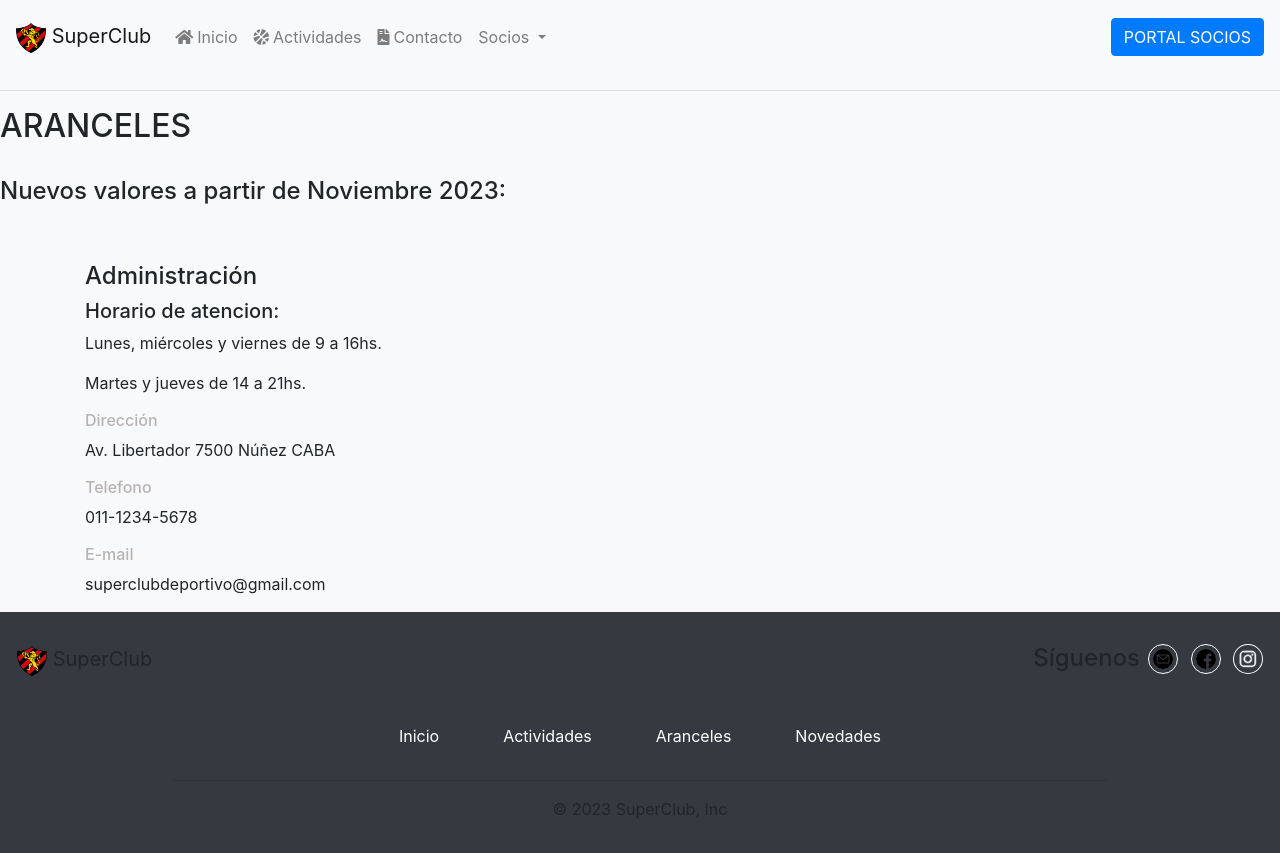
After one commit to RoldanNatalia/CaC23655_Grupo2_AppMyClub, a Django app: page /AppMyClub/socios/aranceles in a window 1280 px wide. The commit adds this page. Run offline with Django 4.2, Linux system fonts and the light colour scheme; some libraries are stand-ins or nearby versions.

Commit message:
Front presentacion

```diff
--- a/core/static/core/css/formulario.css
+++ b/core/static/core/css/formulario.css
@@ -39,8 +39,8 @@
 
 .formulario-contact{
     border:2px solid rgb(4, 124, 176);
+    background-color:lightgrey;
     padding:20px 40px;
-
     border-radius: 15px;
     margin:40px;
 }
--- a/core/static/core/css/socio_nuevo.css
+++ b/core/static/core/css/socio_nuevo.css
@@ -1,12 +1,17 @@
 label {
     display:inline-block;
     width: 80px;
+    color:grey;
+    font-size: 15px;
+    margin-left: 10px;
 }
 .form-group{
-    border-radius: 5px;
+    border-radius: 20px;
     border: 1px solid rgb(4, 124, 176);;
     width: 500px;
     padding: 8px;
+    background-color:lightgrey;
+    margin-left: 10px;
 
 }
 .container{
@@ -17,7 +22,7 @@ label {
 
 }
 h6{
-    color: #b8b3b3;;
+    color: #b8b3b3;
 }
 .datos_club{
     display: inline;
--- a/core/templates/core/base.html
+++ b/core/templates/core/base.html
@@ -7,6 +7,8 @@
     <title>{% block page_title %}{% endblock %}</title>
 
     <link rel="stylesheet" href="https://cdn.jsdelivr.net/npm/bootstrap@4.0.0/dist/css/bootstrap.min.css" integrity="sha384-Gn5384xqQ1aoWXA+058RXPxPg6fy4IWvTNh0E263XmFcJlSAwiGgFAW/dAiS6JXm" crossorigin="anonymous">
+
+    <link rel="stylesheet" href="{% static 'core/fontawesome/css/all.css' %}">
     {% block extra_css %}{%endblock%}
 </head>
 <body class="bg-light">
--- a/core/templates/core/footer.html
+++ b/core/templates/core/footer.html
@@ -28,8 +28,8 @@
           <div class="navbar-nav row justify-content-center">
             <a class="nav-item nav-link active mx-4" href="{% url 'index' %}">Inicio     <span class="sr-only">(current)</span></a>
             <a class="nav-item nav-link active mx-4" href="{% url 'actividades' %}">Actividades <span class="sr-only">(current)</span></a>
-            <a class="nav-item nav-link active mx-4" href="#">Pricing  <span class="sr-only">(current)</span></a>
-            <a class="nav-item nav-link active mx-4" href="#">Disabled <span class="sr-only">(current)</span></a>
+            <a class="nav-item nav-link active mx-4" href="{% url 'aranceles' %}">Aranceles <span class="sr-only">(current)</span></a>
+            <a class="nav-item nav-link active mx-4" href="{% url 'novedades' %}">Novedades<span class="sr-only">(current)</span></a>
           </div>
         </div>
     </nav>
--- a/core/templates/core/header.html
+++ b/core/templates/core/header.html
@@ -10,13 +10,13 @@
     <div class="collapse navbar-collapse justify-content-center" id="navbarNavDropdown">
       <ul class="navbar-nav justify-content-sm-center">
         <li class="nav-item">
-          <a class="nav-link active" href="{% url 'index' %}">Inicio<span class="sr-only">(current)</span></a>
+          <a class="nav-link" href="{% url 'index' %}"><i class="fas fa-home mr-1"></i>Inicio<span class="sr-only">(current)</span></a>
         </li>
         <li class="nav-item">
-          <a class="nav-link" href="{% url 'actividades' %}">Actividades</a>
+          <a class="nav-link" href="{% url 'actividades' %}"> <i class="fas fa-basketball-ball mr-1"></i>Actividades <span class="sr-only">(current)</span></a>
         </li>
         <li class="nav-item">
-          <a class="nav-link" href="{% url 'core-contacto' %}">Contacto</a>
+          <a class="nav-link" href="{% url 'core-contacto' %}"><i class="fas fa-file-contract mr-1"></i>Contacto<span class="sr-only">(current)</span></a>
         </li>
         <li class="nav-item dropdown">
           <a class="nav-link dropdown-toggle" href="#" id="navbarDropdownMenuLink" data-toggle="dropdown" aria-haspopup="true" aria-expanded="false">
@@ -24,8 +24,8 @@
           </a>
           <div class="dropdown-menu" aria-labelledby="navbarDropdownMenuLink">
             <a class="dropdown-item" href="{% url 'nuevo_socio' %}">Quiero asociarme</a>
-            <a class="dropdown-item" href="#">Another action</a>
-            <a class="dropdown-item" href="#">Something else here</a>
+            <a class="dropdown-item" href="{% url 'aranceles' %}">Aranceles</a>
+            <a class="dropdown-item" href="{% url 'novedades' %}">Novedades</a>
           </div>
         </li>
       </ul>
--- /dev/null
+++ b/core/templates/core/socio_aranceles.html
@@ -0,0 +1,39 @@
+{% extends "core/base.html" %}
+{% load static %}
+{% block title %} Nuevo socio {% endblock %}
+
+{% block extra_css %}
+<link rel="stylesheet" href="{% static 'core/css/socio_nuevo.css' %}">
+{%endblock%}
+
+{% block content %}
+
+<h2>ARANCELES</h2>
+
+<br>
+<h4>Nuevos valores a partir de Noviembre 2023:</h4>
+<br>
+    <div class="container">
+
+        <div class="datos_club">
+                <div>
+                    <br>
+                    <h4>Administración</h4>
+                    <h5>Horario de atencion:</h5>
+                    <p>Lunes, miércoles y viernes de 9 a 16hs.</p>
+                    <p>Martes y jueves de 14 a 21hs.</p>
+                    <h6>Dirección</h6>
+                    <p>Av. Libertador 7500 Núñez CABA</p>
+                    <h6>Telefono</h6>
+                    <p>011-1234-5678</p>
+                    <h6>E-mail</h6>
+                    <p>superclubdeportivo@gmail.com</p>
+                </div>
+
+
+        </div>
+    </div>
+
+
+
+{% endblock %}
--- a/core/urls.py
+++ b/core/urls.py
@@ -10,6 +10,8 @@ urlpatterns = [
     #path('contacto',views.contacto, name='AppMyClub_contacto'),
     path('contacto',views.contacto,name="core-contacto"),
     path('socios/nuevo',views.socio_nuevo,name="nuevo_socio"),
+    path('socios/aranceles',views.socio_aranceles,name="aranceles"),
+    path('socios/novedades',views.socio_novedades,name="novedades"),
     path('socios/login',views.loginView, name='Socios_login'),
     path('Portal-socios',views.portal_socios,name="portal_socios"),
     path('Portal-socios/info',views.socio_info,name="info_socio"),
--- a/core/views.py
+++ b/core/views.py
@@ -133,6 +133,9 @@ def socio_nuevo (request):
 
     return render (request, 'core/socio_nuevo.html',context)
 
+def socio_aranceles (request):
+    context={}
+    return render (request, 'core/socio_aranceles.html',context)
 
 def socio_info(request):
     context={
@@ -142,6 +145,14 @@ def socio_info(request):
             {'name':'Ver más','url_image':'core/img/tenis.jpg', 'descrip':'Próximamente torneo...'},
                     ]}
     return render (request,'core/socio_info.html', context)
+def socio_novedades(request):
+    context={
+    'noticias' : [
+            {'name':'Más info','url_image':'core/img/handball.jpg', 'descrip':'Ascenso en Handball masculino!!'},
+            {'name':'Inscripción','url_image':'core/img/colonia.jpg','descrip':'Inscripción verano 2023/2024'},
+            {'name':'Ver más','url_image':'core/img/tenis.jpg', 'descrip':'Próximamente torneo...'},
+                    ]}
+    return render (request,'core/novedades.html', context)
 
 def socio_reclamo(request):
 
```
Also changed, not shown: core/templates/core/novedades.html (added, +38 -0 lines), core/admin.py (line endings or trailing spaces).
